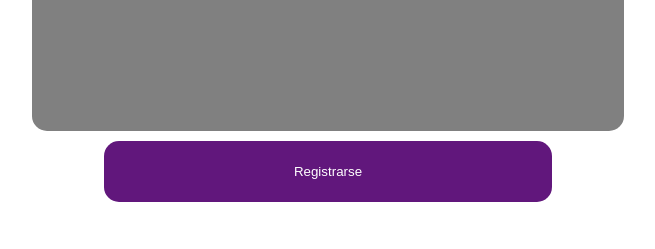
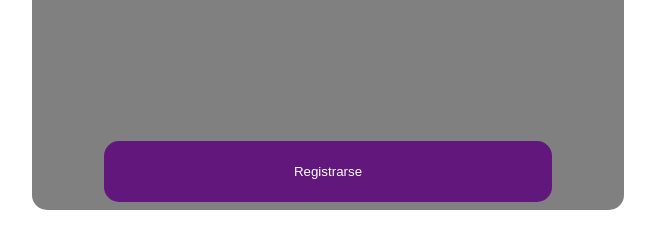
Before and after one commit to alemiranda1105/Calendario-DAW1, a plain HTML site: page pages/signup.html in a window 1280 px wide. Shown: the part 445-694 px from the top of the page, without its empty margins (312-967 px from the left). Drawn offline with Linux system fonts and the light colour scheme.

Commit message:
Arreglado error que hacía que no se adaptase la pantalla

```diff
--- a/styles/style.css
+++ b/styles/style.css
@@ -5,7 +5,7 @@
     padding: 0.5rem;
     margin: auto;
     width: 45vw;
-    height: 60vh;
+    height: fit-content;
     text-align: center;
 }
 
```
